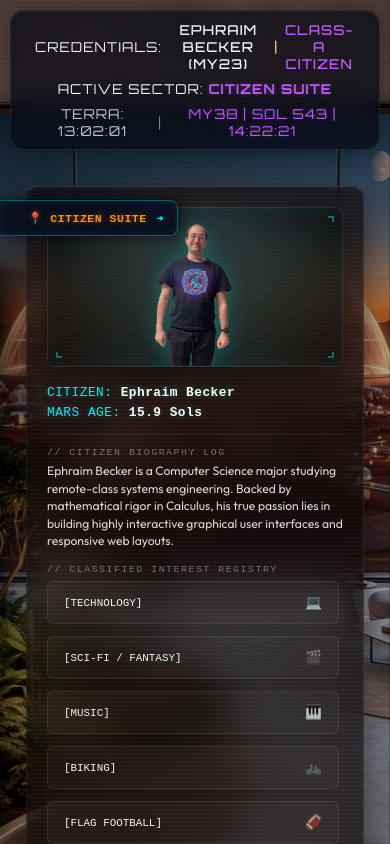
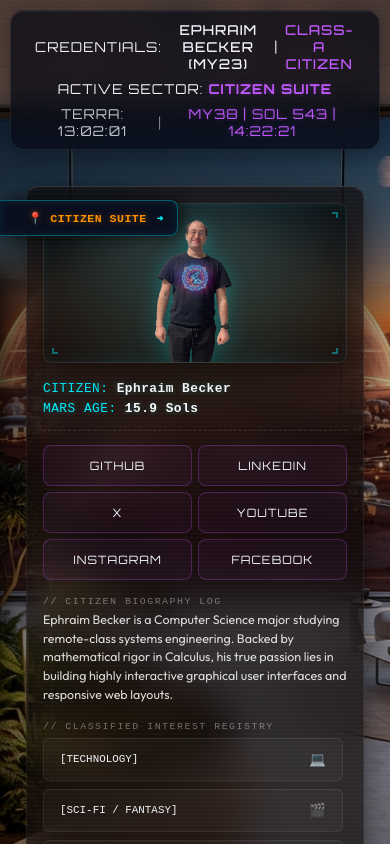
Before and after one commit to EphraimB/ephraim-becker-v3, a Next.js app: page / in a window 390 px wide. Shown: the top 844 px of the page. Built offline with nearby package versions, Linux system fonts and the light colour scheme.

Commit message:
refactor: enhance layout and styling of AresDashboard for improved responsiveness and user experience

```diff
--- a/app/page.js
+++ b/app/page.js
@@ -1,7 +1,6 @@
 'use client';
 
 import { useState, useEffect } from 'react';
-import CityGridMap from '../components/CityGridMap';
 
 const INTERESTS = [
   {
@@ -111,12 +110,14 @@ export default function AresDashboard() {
           transform: scale(0.96) !important;
         }
 
-        /* Desktop Dashboard Grid System */
+        /* Desktop Dashboard Centered Grid System */
         .dashboard-main-container {
           position: absolute;
           inset: 0;
           display: flex;
           flex-direction: row;
+          justify-content: center; /* Widescreen centering */
+          align-items: center;     /* Widescreen centering */
           gap: 24px;
           padding: 24px;
           box-sizing: border-box;
@@ -127,43 +128,44 @@ export default function AresDashboard() {
         }
 
         .dashboard-left-col {
-          width: 380px;
-          min-width: 380px;
+          width: 100%;
+          max-width: 800px; /* Expanded desktop size */
           background: rgba(10, 6, 6, 0.65);
           backdrop-filter: blur(20px);
           -webkit-backdrop-filter: blur(20px);
           border: 1px solid rgba(255, 255, 255, 0.08);
           border-top: 1px solid rgba(255, 255, 255, 0.15);
           border-radius: 12px;
-          padding: 20px;
+          padding: 24px;
           box-sizing: border-box;
           display: flex;
-          flex-direction: column;
+          flex-direction: row; /* Horizontal columns split on desktop */
+          gap: 28px;
           z-index: 10;
           position: relative;
           overflow: hidden;
-          box-shadow: 0 12px 30px rgba(0, 0, 0, 0.5), inset 0 1px 2px rgba(255, 255, 255, 0.05);
-          height: 100%;
+          box-shadow: 0 12px 35px rgba(0, 0, 0, 0.6), inset 0 1px 2px rgba(255, 255, 255, 0.05);
+          max-height: 90%;
         }
 
-        .dashboard-right-col {
-          flex: 1;
-          width: 100%;
-          height: 100%;
-          min-height: 0;
-          background: rgba(6, 9, 20, 0.55);
-          border: 1px solid rgba(255, 255, 255, 0.08);
-          border-radius: 12px;
-          position: relative;
-          overflow: hidden;
+        .terminal-left-pane {
+          width: 280px;
+          min-width: 280px;
           display: flex;
           flex-direction: column;
-          box-shadow: 0 12px 30px rgba(0, 0, 0, 0.4), inset 0 0 20px rgba(0,0,0,0.6);
+        }
+
+        .terminal-right-pane {
+          flex: 1;
+          display: flex;
+          flex-direction: column;
+          justify-content: space-between;
+          min-width: 0; /* Prevents overflow */
         }
 
         .profile-avatar-frame {
           width: 100%;
-          height: 160px;
+          height: 170px;
           position: relative;
           border-radius: 8px;
           overflow: hidden;
@@ -181,7 +183,7 @@ export default function AresDashboard() {
         .dashboard-left-col-badge-btn {
           font-family: monospace, var(--font-tech);
           font-size: 0.68rem;
-          padding: 8px 12px;
+          padding: 10px 14px;
           border-radius: 6px;
           background: rgba(255, 255, 255, 0.03);
           border: 1px solid rgba(255, 255, 255, 0.08);
@@ -195,10 +197,12 @@ export default function AresDashboard() {
         }
 
         .dashboard-social-link {
-          padding: 6px 4px;
+          padding: 8px 4px;
           font-size: 0.62rem;
           justify-content: center;
           text-decoration: none;
+          display: flex;
+          align-items: center;
         }
 
         @media (max-width: 900px) {
@@ -206,6 +210,8 @@ export default function AresDashboard() {
             position: relative !important;
             inset: auto !important;
             flex-direction: column !important;
+            justify-content: flex-start !important;
+            align-items: stretch !important;
             gap: 16px !important;
             padding: 16px !important;
             overflow: visible !important;
@@ -223,12 +229,17 @@ export default function AresDashboard() {
           .dashboard-left-col {
             width: 100% !important;
             min-width: 0 !important;
+            max-width: 100% !important;
+            flex-direction: column !important;
+            gap: 16px !important;
+            padding: 16px !important;
             height: auto !important;
+            max-height: none !important;
           }
 
-          /* Hide static map column on mobile - handled by global map drawer overlay instead */
-          .dashboard-right-col {
-            display: none !important;
+          .terminal-left-pane {
+            width: 100% !important;
+            min-width: 0 !important;
           }
 
           .dashboard-left-col-badge-btn {
@@ -242,7 +253,7 @@ export default function AresDashboard() {
         }
       `}} />
 
-      {/* LEFT COLUMN: The Premium Profile Terminal Card */}
+      {/* THE CENTRAL PROFILE TERMINAL CARD */}
       <div className="dashboard-left-col">
         {/* Terminal Scanline glow overlay */}
         <div style={{
@@ -254,6 +265,8 @@ export default function AresDashboard() {
           zIndex: 1
         }}></div>
 
+        {/* LEFT PANE: Avatar, Stats, and Social Matrix */}
+        <div className="terminal-left-pane" style={{ zIndex: 2 }}>
           {/* Profile Avatar Frame - holographic transparent layout */}
           <div className="profile-avatar-frame">
             <img
@@ -282,85 +295,21 @@ export default function AresDashboard() {
             lineHeight: '1.6',
             borderBottom: '1px dashed rgba(255, 255, 255, 0.1)',
             paddingBottom: '10px',
-          marginBottom: '12px',
+            marginBottom: '14px',
             textAlign: 'left',
             textShadow: '0 0 6px rgba(0, 240, 255, 0.3)',
-          zIndex: 2,
             flexShrink: 0
           }}>
             <div>CITIZEN: <span style={{ color: '#fff', fontWeight: 'bold' }}>Ephraim Becker</span></div>
             <div>MARS AGE: <span style={{ color: '#fff', fontWeight: 'bold' }}>{isMounted ? marsAge : '15.8 Sols'}</span></div>
           </div>
 
-        {/* Biography Block */}
-        <div style={{
-          textAlign: 'left',
-          marginBottom: '14px',
-          zIndex: 2,
-          flexShrink: 0
-        }}>
-          <span style={{
-            fontFamily: 'monospace, var(--font-tech)',
-            fontSize: '0.62rem',
-            color: 'rgba(255, 255, 255, 0.4)',
-            letterSpacing: '1.5px',
-            textTransform: 'uppercase',
-            display: 'block',
-            marginBottom: '4px'
-          }}>// CITIZEN BIOGRAPHY LOG</span>
-          <p style={{
-            fontSize: '0.76rem',
-            lineHeight: '1.45',
-            color: 'rgba(255, 255, 255, 0.85)',
-            margin: 0,
-            fontFamily: 'var(--font-sans)',
-            fontWeight: 400
-          }}>
-            Ephraim Becker is a Computer Science major studying remote-class systems engineering. Backed by mathematical rigor in Calculus, his true passion lies in building highly interactive graphical user interfaces and responsive web layouts.
-          </p>
-        </div>
-
-        {/* Clickable Interests Mini-Tags (One-Scan Dashboard View) */}
-        <div style={{
-          textAlign: 'left',
-          marginBottom: '16px',
-          zIndex: 2,
-          display: 'flex',
-          flexDirection: 'column',
-          flex: 1,
-          minHeight: 0
-        }}>
-          <span style={{
-            fontFamily: 'monospace, var(--font-tech)',
-            fontSize: '0.62rem',
-            color: 'rgba(255, 255, 255, 0.4)',
-            letterSpacing: '1.5px',
-            textTransform: 'uppercase',
-            display: 'block',
-            marginBottom: '6px'
-          }}>// CLASSIFIED INTEREST REGISTRY</span>
-
-          <div className="left-card-column">
-            {INTERESTS.map((interest) => (
-              <button
-                key={interest.id}
-                onClick={() => setActiveInterest(interest)}
-                className="hud-badge dashboard-left-col-badge-btn"
-              >
-                <span>[{interest.tag}]</span>
-                <span style={{ fontSize: '0.85rem', opacity: 0.7 }}>{interest.icon}</span>
-              </button>
-            ))}
-          </div>
-        </div>
-
           {/* Complete 6-Link Social Registry Matrix */}
           <div style={{
             display: 'grid',
-          gridTemplateColumns: 'repeat(3, 1fr)',
+            gridTemplateColumns: 'repeat(2, 1fr)',
             gap: '6px',
             marginTop: 'auto',
-          zIndex: 2,
             flexShrink: 0
           }}>
             <a
@@ -414,9 +363,68 @@ export default function AresDashboard() {
           </div>
         </div>
 
-      {/* RIGHT COLUMN: The 2D Interactive Vector Map (Statically visible on desktop homepage only) */}
-      <div className="dashboard-right-col">
-        <CityGridMap />
+        {/* RIGHT PANE: Biography Log and Classified Interests */}
+        <div className="terminal-right-pane" style={{ zIndex: 2 }}>
+          {/* Biography Block */}
+          <div style={{
+            textAlign: 'left',
+            marginBottom: '16px',
+            flexShrink: 0
+          }}>
+            <span style={{
+              fontFamily: 'monospace, var(--font-tech)',
+              fontSize: '0.62rem',
+              color: 'rgba(255, 255, 255, 0.4)',
+              letterSpacing: '1.5px',
+              textTransform: 'uppercase',
+              display: 'block',
+              marginBottom: '4px'
+            }}>// CITIZEN BIOGRAPHY LOG</span>
+            <p style={{
+              fontSize: '0.78rem',
+              lineHeight: '1.5',
+              color: 'rgba(255, 255, 255, 0.85)',
+              margin: 0,
+              fontFamily: 'var(--font-sans)',
+              fontWeight: 400
+            }}>
+              Ephraim Becker is a Computer Science major studying remote-class systems engineering. Backed by mathematical rigor in Calculus, his true passion lies in building highly interactive graphical user interfaces and responsive web layouts.
+            </p>
+          </div>
+
+          {/* Clickable Interests Mini-Tags (One-Scan Dashboard View) */}
+          <div style={{
+            textAlign: 'left',
+            display: 'flex',
+            flexDirection: 'column',
+            flex: 1,
+            minHeight: 0
+          }}>
+            <span style={{
+              fontFamily: 'monospace, var(--font-tech)',
+              fontSize: '0.62rem',
+              color: 'rgba(255, 255, 255, 0.4)',
+              letterSpacing: '1.5px',
+              textTransform: 'uppercase',
+              display: 'block',
+              marginBottom: '6px'
+            }}>// CLASSIFIED INTEREST REGISTRY</span>
+
+            <div className="left-card-column" style={{ display: 'flex', flexDirection: 'column', gap: '8px', flex: 1, overflowY: 'auto' }}>
+              {INTERESTS.map((interest) => (
+                <button
+                  key={interest.id}
+                  onClick={() => setActiveInterest(interest)}
+                  className="hud-badge dashboard-left-col-badge-btn"
+                >
+                  <span>[{interest.tag}]</span>
+                  <span style={{ fontSize: '0.85rem', opacity: 0.7 }}>{interest.icon}</span>
+                </button>
+              ))}
+            </div>
+          </div>
+        </div>
+
       </div>
 
       {/* FULL-SCREEN IMMERSIVE INTEREST DETAILS MODAL OVERLAY */}
@@ -643,6 +651,7 @@ export default function AresDashboard() {
                       <line x1="5" y1="82" x2="315" y2="82" stroke="rgba(255,255,255,0.03)" strokeWidth="0.5" />
 
                       {/* Playbook elements */}
+                      <g>
                         <text x="160" y="80" fill="#fff" fontSize="8" fontFamily="monospace" textAnchor="middle">Q</text>
                       <circle cx="160" cy="77" r="7" fill="none" stroke="#fff" strokeWidth="1" />
 
@@ -669,7 +678,8 @@ export default function AresDashboard() {
                       <text x="200" y="20" fill="#ea4335" fontSize="8" fontFamily="monospace" textAnchor="middle" fontWeight="bold">D</text>
                       <text x="160" y="50" fill="#ea4335" fontSize="8" fontFamily="monospace" textAnchor="middle" fontWeight="bold">D</text>
 
-                      <text x="160" y="102" fill="rgba(255,255,255,0.4)" fontSize="5.5" fontFamily="monospace" textAnchor="middle" fontWeight="bold">TACTICAL PLAYBOOK: route_matrix_09</text>
+                      <text x="160" y="102" fill="rgba(255,255,255,0.4)" fontSize="5.5" fontFamily="monospace" textAnchor="middle" fontWeight="bold">TACTICAL PLAYBOOK: playbook_matrix_09</text>
+                    </g>
                   </svg>
                 )}
 
```
Lines whose indentation alone changed are shown as unchanged.
